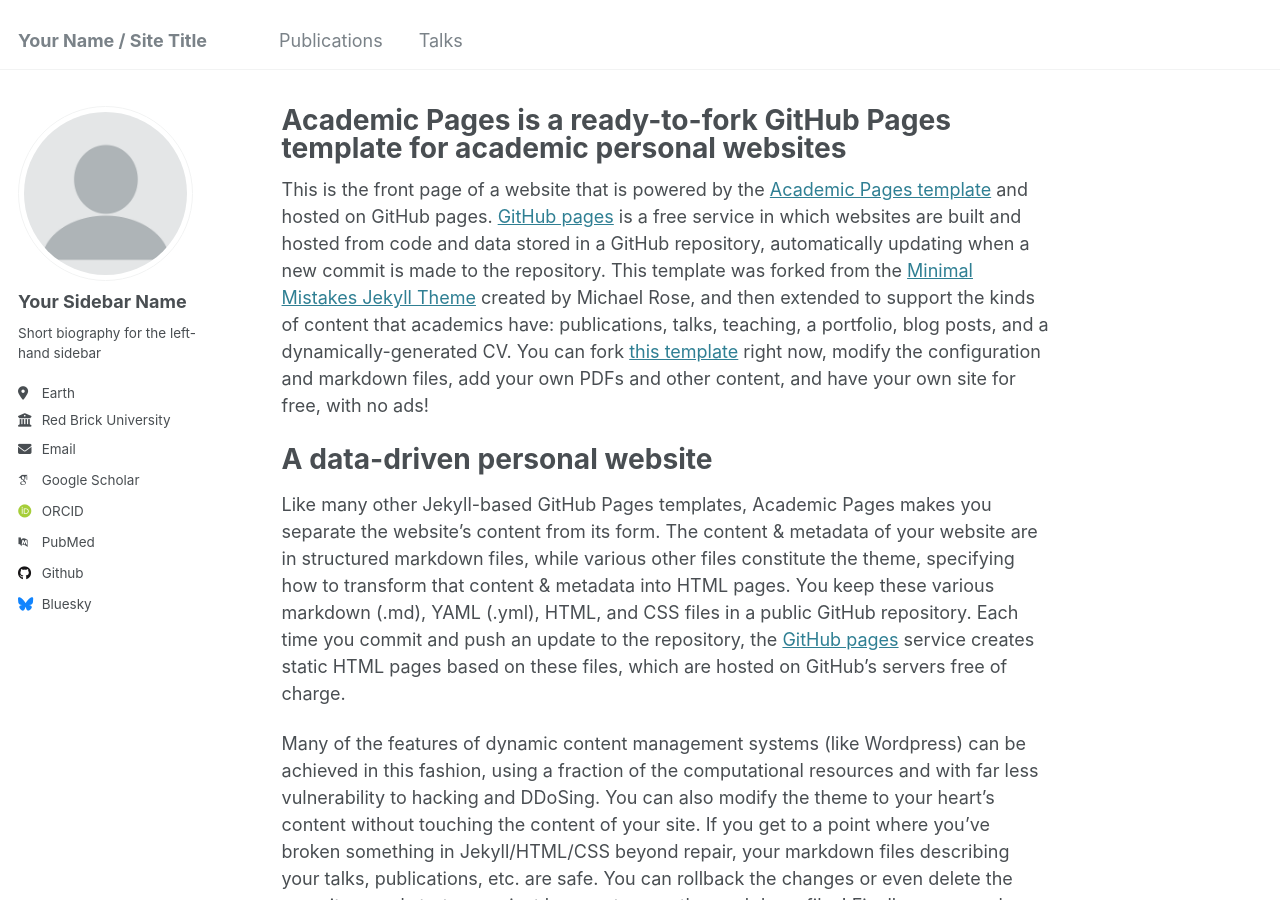
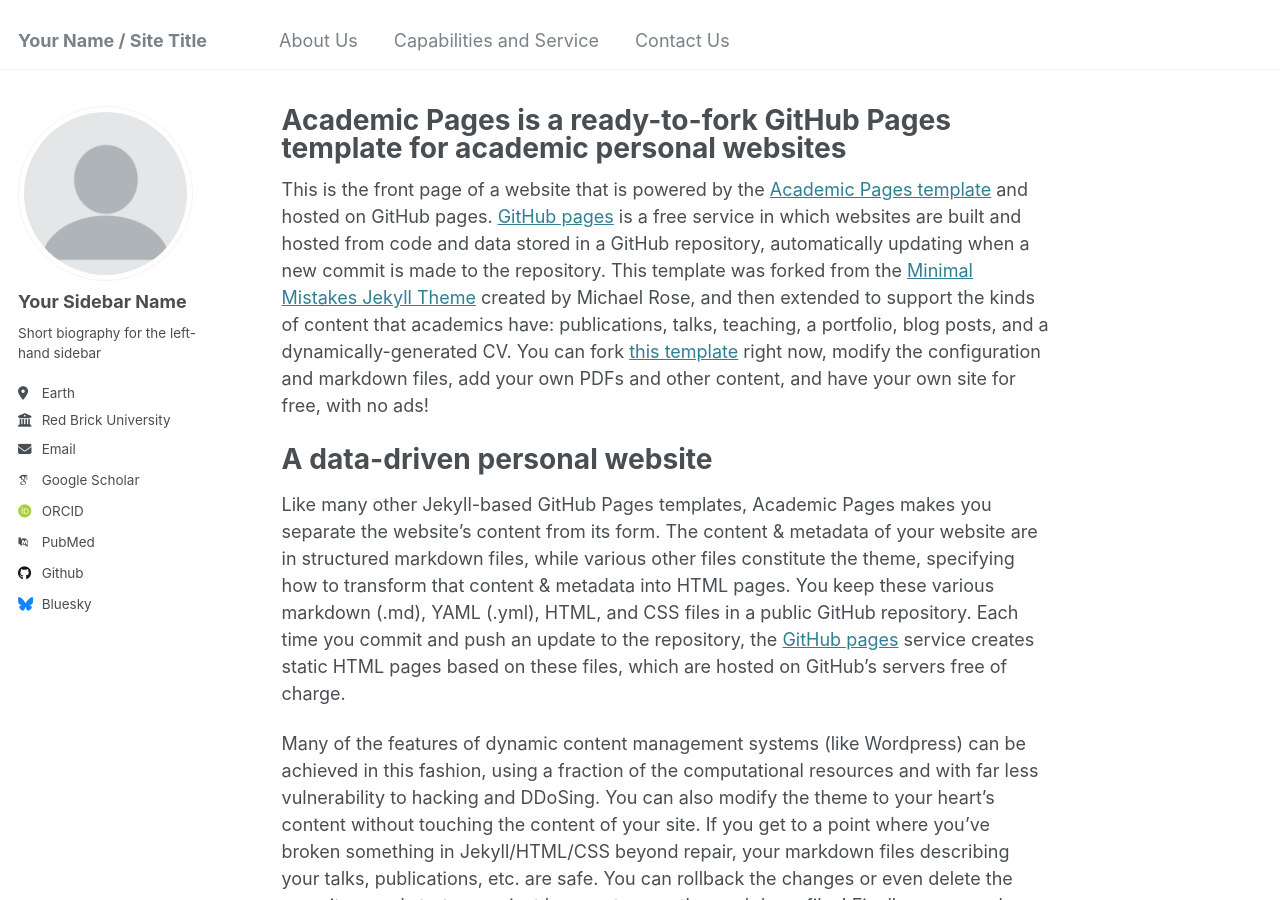
Before and after one commit to cgcg10086/cgcg10086.github.io, a Jekyll site: the page built from _pages/about.md, in a window 1280 px wide and 900 px high. Built offline with Jekyll 4.4.1, drawn with Linux system fonts in a browser that asks for light colours; some web fonts are replaced.

Commit message:
Update navigation.yml for Dimensing Tech horizontal tabs

```diff
--- a/_data/navigation.yml
+++ b/_data/navigation.yml
@@ -5,11 +5,14 @@
 # prevent it from being included in the site.
 
 main:
-  - title: "Publications"
-    url: /publications/
+  - title: "About Us"
+    url: /about_us/
 
-  - title: "Talks"
-    url: /talks/
+  - title: "Capabilities and Service"
+    url: /capabilities_and_service/
+
+  - title: "Contact Us"
+    url: /contact_us/
 
   # - title: "Teaching"
   #   url: /teaching/
```
